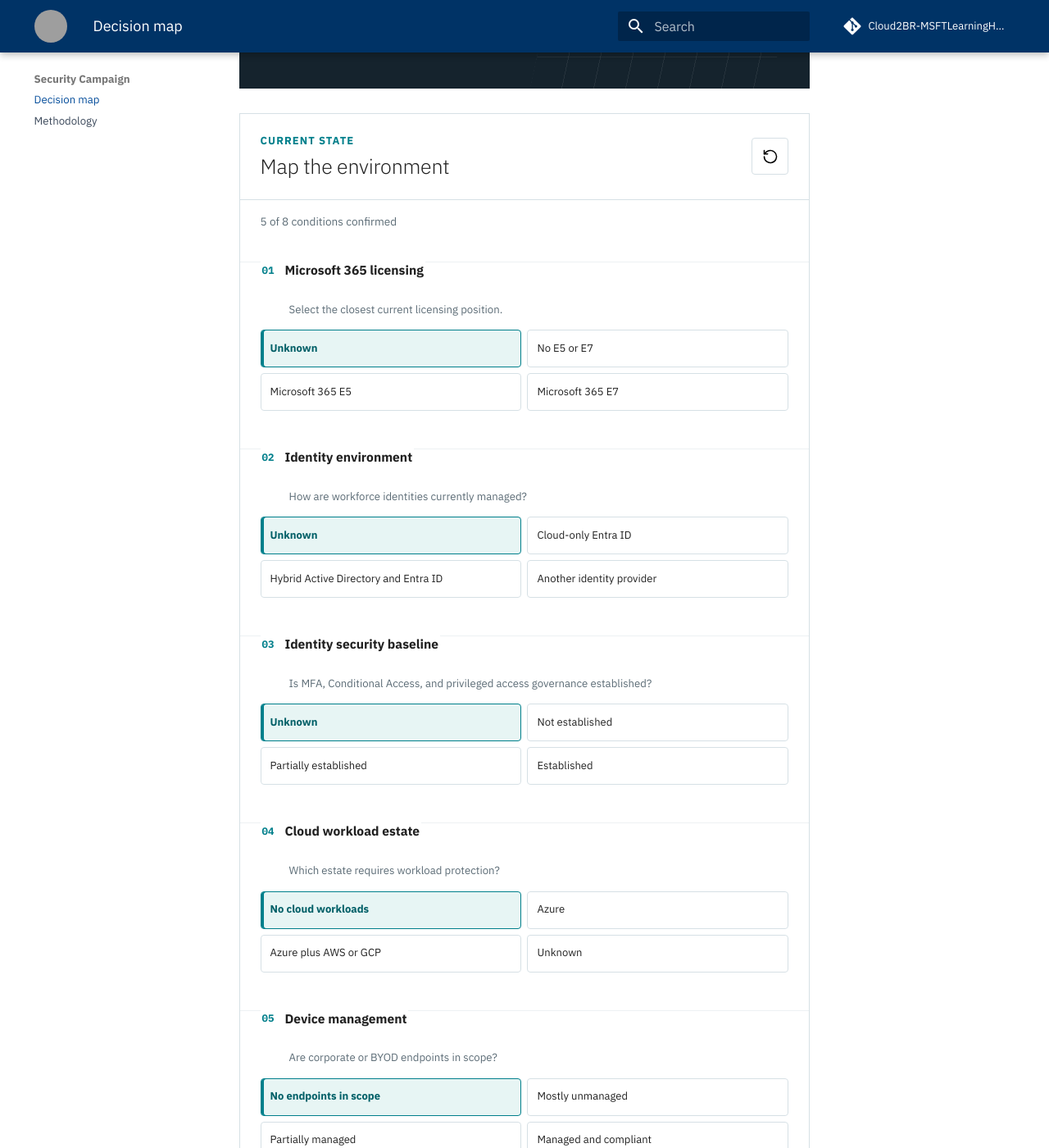
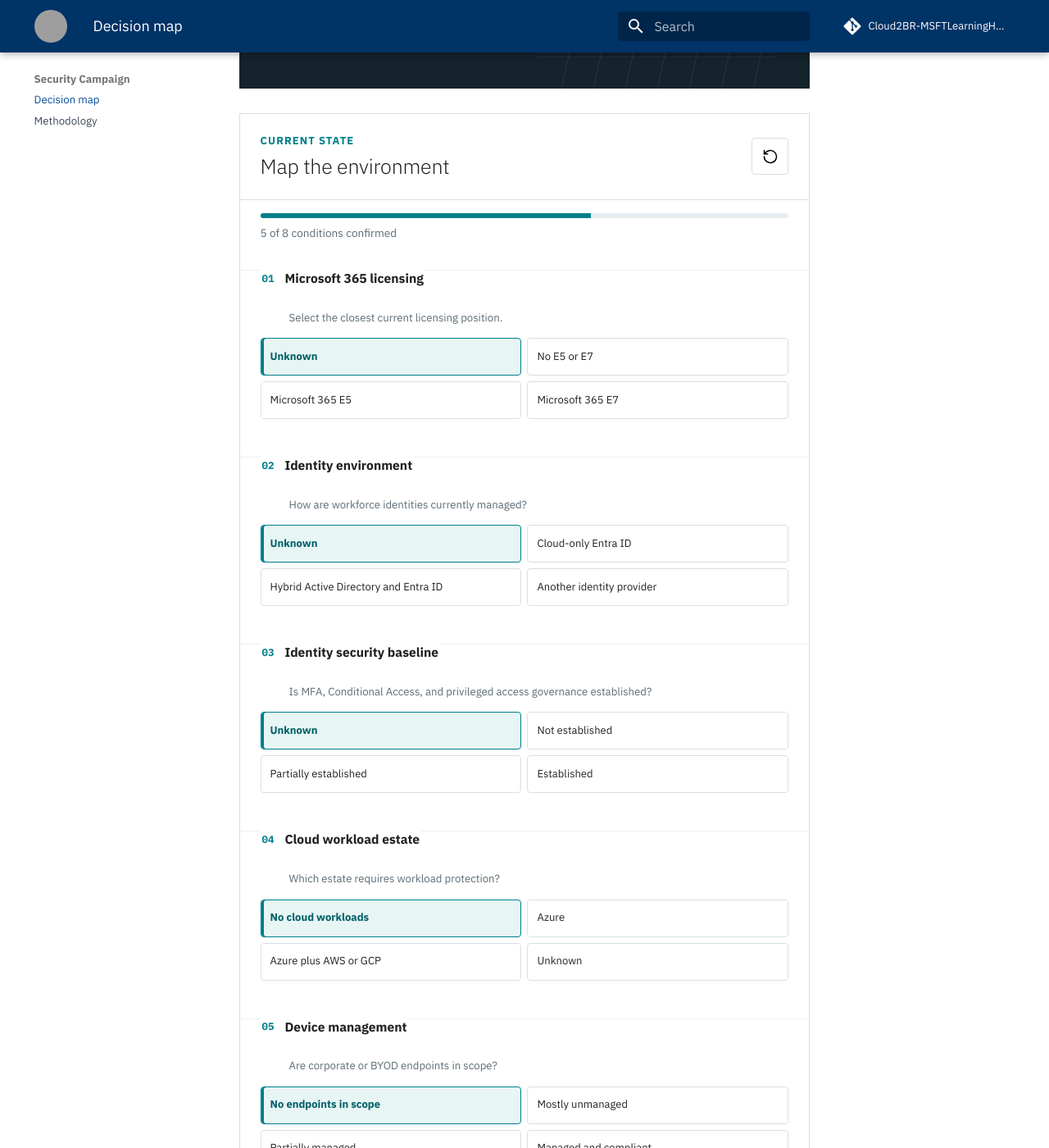
Before and after one commit to Cloud2BR-MSFTLearningHub/Security-Campaign, an MkDocs documentation site: the page built from docs/index.md, in a window 1280 px wide and 1400 px high, scrolled down 652 px. Shown: the whole window at 82% size. Built offline with MkDocs 1.6.1 and Material for MkDocs 9.7.7, drawn with Linux system fonts in a browser that asks for light colours; comment, search, counter and statistics services are not loaded; grey boxes are pictures that could not be loaded.

Commit message:
Add completion progress bar and sticky matrix column
Adds a visible progress bar for the assessment completion count and pins the first (Hub) column of the eligibility matrix table while scrolling horizontally, so context is not lost in narrower content widths.

```diff
--- a/docs/assets/css/custom.css
+++ b/docs/assets/css/custom.css
@@ -104,7 +104,7 @@
 .md-content:has(.campaign-app) { max-width: none; }
 .md-content:has(.campaign-app) .md-content__inner { margin: 0; }
 .md-content:has(.campaign-app) h1 { font-size: clamp(2rem, 4vw, 3.6rem); margin-bottom: 0.35rem; max-width: 18ch; }
-.campaign-app { color: var(--campaign-ink); margin: 1.5rem 0 3rem; }
+.campaign-app { color: var(--campaign-ink); margin: 1.5rem 0 3rem; scroll-margin-top: 4.5rem; }
 .campaign-intro { align-items: end; background: var(--campaign-ink); color: #fff; display: grid; gap: 2rem; grid-template-columns: minmax(0, 1fr) auto; min-height: 15rem; overflow: hidden; padding: clamp(1.5rem, 4vw, 3.25rem); position: relative; }
 .campaign-intro::after { background: repeating-linear-gradient(90deg, transparent 0 38px, rgba(255,255,255,.07) 38px 39px), repeating-linear-gradient(0deg, transparent 0 38px, rgba(255,255,255,.07) 38px 39px); content: ""; inset: 0 0 0 58%; position: absolute; transform: skewX(-12deg); }
 .campaign-intro > * { position: relative; z-index: 1; }
@@ -122,7 +122,10 @@
 .panel-heading h2 { font-size: 1.25rem; margin: .1rem 0 0; }
 .icon-button { align-items: center; background: transparent; border: 1px solid var(--campaign-line); border-radius: 4px; cursor: pointer; display: inline-flex; height: 2.25rem; justify-content: center; width: 2.25rem; }
 .icon-button svg, .export-actions svg { fill: none; height: 1rem; stroke: currentColor; stroke-linecap: round; stroke-linejoin: round; stroke-width: 1.8; width: 1rem; }
-.completion { color: var(--campaign-muted); font-size: .68rem; margin: .8rem 1.25rem; }
+.completion { margin: .8rem 1.25rem 0; }
+.completion-track { background: #e7edf0; border-radius: 999px; height: .3rem; overflow: hidden; }
+.completion-fill { background: var(--campaign-cyan); height: 100%; transition: width .25s ease; width: 0; }
+.completion-text { color: var(--campaign-muted); font-size: .68rem; margin: .4rem 0 .6rem; }
 .campaign-question { border: 0; border-top: 1px solid #edf1f3; margin: 0; padding: 1rem 1.25rem 1.2rem; }
 .campaign-question legend { align-items: center; display: flex; font-size: .78rem; font-weight: 700; gap: .65rem; padding-top: 1rem; }
 .campaign-question legend span { color: var(--campaign-cyan); font-family: "IBM Plex Mono", monospace; font-size: .62rem; }
@@ -167,9 +170,11 @@
 .status-pill.status-prerequisite, .status-prerequisite .status-pill { background: #fde9e5; color: #96372e; }
 .status-pill.status-established, .status-established .status-pill { background: #e3f3ea; color: #216b49; }
 .result-table-wrap { overflow-x: auto; }
-.md-typeset .result-table { border-collapse: collapse; font-size: .66rem; min-width: 48rem; width: 100%; }
+.md-typeset .result-table { border-collapse: collapse; font-size: .66rem; min-width: 44rem; width: 100%; }
 .result-table th { background: var(--campaign-ink); color: #fff; text-align: left; }
 .result-table td, .result-table th { border-bottom: 1px solid var(--campaign-line); padding: .7rem; vertical-align: top; }
+.result-table td:first-child, .result-table th:first-child { background: #fff; box-shadow: 2px 0 4px rgba(21, 35, 45, .08); left: 0; position: sticky; }
+.result-table th:first-child { background: var(--campaign-ink); z-index: 1; }
 .track-card { border: 1px solid var(--campaign-line); padding: 1rem; }
 .track-card h3 { font-size: 1.1rem; margin: .2rem 0 1rem; }
 .track-step { align-items: center; border-top: 1px solid var(--campaign-line); display: flex; gap: .75rem; padding: .7rem 0; }
--- a/docs/assets/js/campaign-app.js
+++ b/docs/assets/js/campaign-app.js
@@ -94,7 +94,9 @@
     document.getElementById("campaign-results-content").innerHTML = views[state.activeView](results, summary);
     document.querySelectorAll("[data-view]").forEach((button) => button.setAttribute("aria-selected", button.dataset.view === state.activeView));
     document.querySelectorAll("[data-audience]").forEach((button) => button.setAttribute("aria-pressed", button.dataset.audience === state.audience));
-    document.getElementById("campaign-completion").textContent = `${Object.values(state.answers).filter((answer) => answer !== "unknown").length} of ${catalog.questions.length} conditions confirmed`;
+    const confirmed = Object.values(state.answers).filter((answer) => answer !== "unknown").length;
+    document.getElementById("campaign-completion").textContent = `${confirmed} of ${catalog.questions.length} conditions confirmed`;
+    document.getElementById("campaign-progress-fill").style.width = `${(confirmed / catalog.questions.length) * 100}%`;
   }
 
   function exportPayload() {
@@ -118,7 +120,7 @@
   }
 
   app.innerHTML = `<section class="campaign-intro"><div><p class="eyebrow">Microsoft cloud security decision map</p><h2>From current conditions to a defensible campaign.</h2><p>Choose the closest answers. Unknowns stay visible as discovery work, while the roadmap orders prerequisites and links to the specialist setup hubs.</p></div><div class="campaign-version"><span>Rule catalog</span><strong>v${catalog.version}</strong><small>Runs locally in this browser</small></div></section>
-    <div class="campaign-map"><aside class="campaign-assessment"><div class="panel-heading"><div><p class="eyebrow">Current state</p><h2>Map the environment</h2></div><button class="icon-button" id="campaign-reset" title="Reset assessment" aria-label="Reset assessment">${icon("reset")}</button></div><p id="campaign-completion" class="completion"></p><form id="campaign-form">${renderQuestions()}</form></aside>
+    <div class="campaign-map"><aside class="campaign-assessment"><div class="panel-heading"><div><p class="eyebrow">Current state</p><h2>Map the environment</h2></div><button class="icon-button" id="campaign-reset" title="Reset assessment" aria-label="Reset assessment">${icon("reset")}</button></div><div class="completion"><div class="completion-track"><div id="campaign-progress-fill" class="completion-fill"></div></div><p id="campaign-completion" class="completion-text"></p></div><form id="campaign-form">${renderQuestions()}</form></aside>
     <main class="campaign-results"><div class="panel-heading result-heading"><div><p class="eyebrow">Recommendation engine</p><h2>Your campaign</h2></div><div class="audience-toggle" aria-label="Result detail"><button data-audience="executive" aria-pressed="true">Executive</button><button data-audience="technical" aria-pressed="false">Technical</button></div></div>
     <div class="result-toolbar"><div class="result-tabs" role="tablist" aria-label="Result views"><button data-view="summary" aria-selected="true">Summary</button><button data-view="matrix">Matrix</button><button data-view="tracks">Tracks</button><button data-view="roadmap">Roadmap</button></div><div class="export-actions"><button id="campaign-print">${icon("print")}<span>Print</span></button><button id="campaign-markdown">${icon("download")}<span>Markdown</span></button><button id="campaign-json">${icon("download")}<span>JSON</span></button></div></div><div id="campaign-results-content"></div></main></div>`;
 
```
